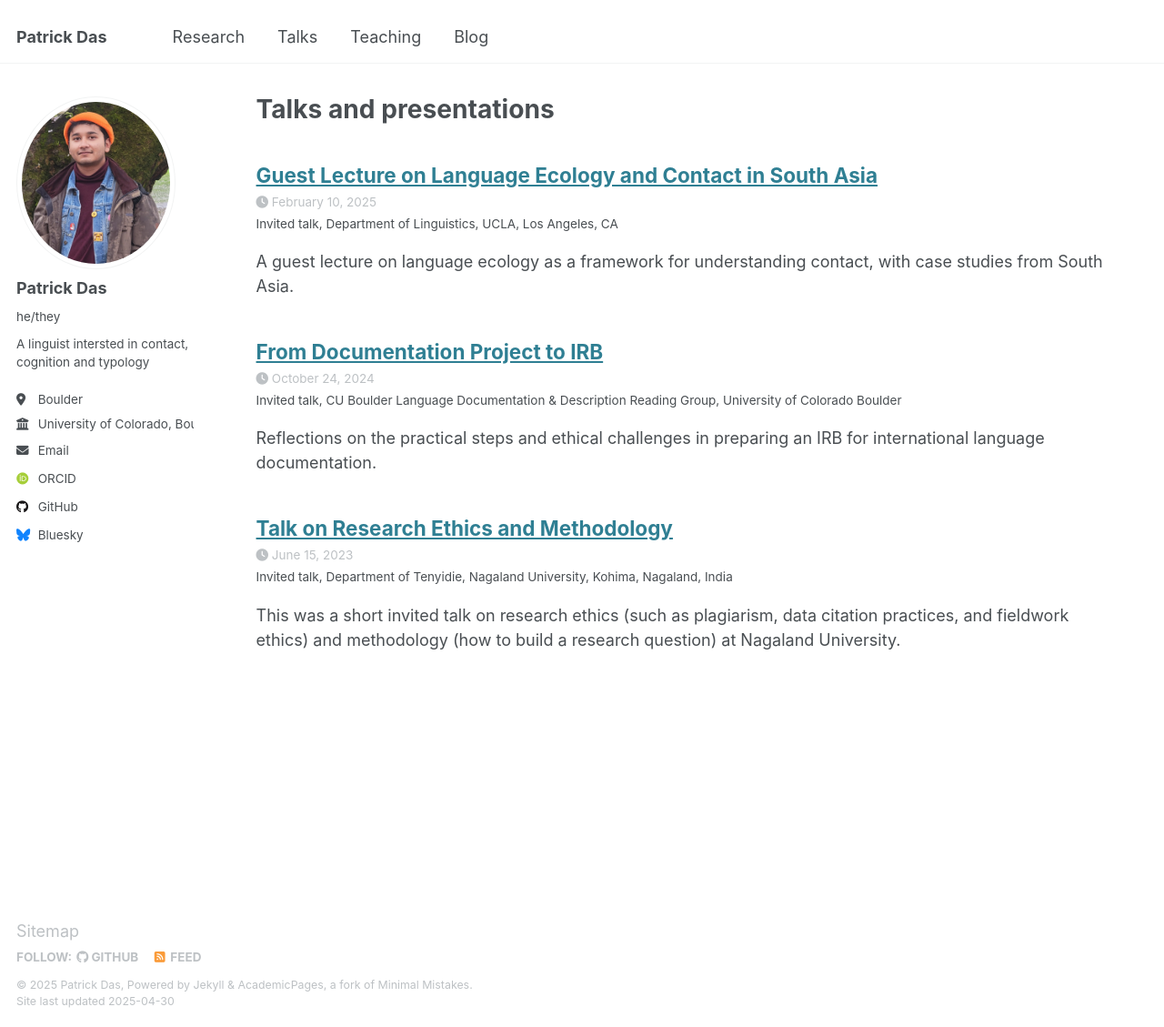
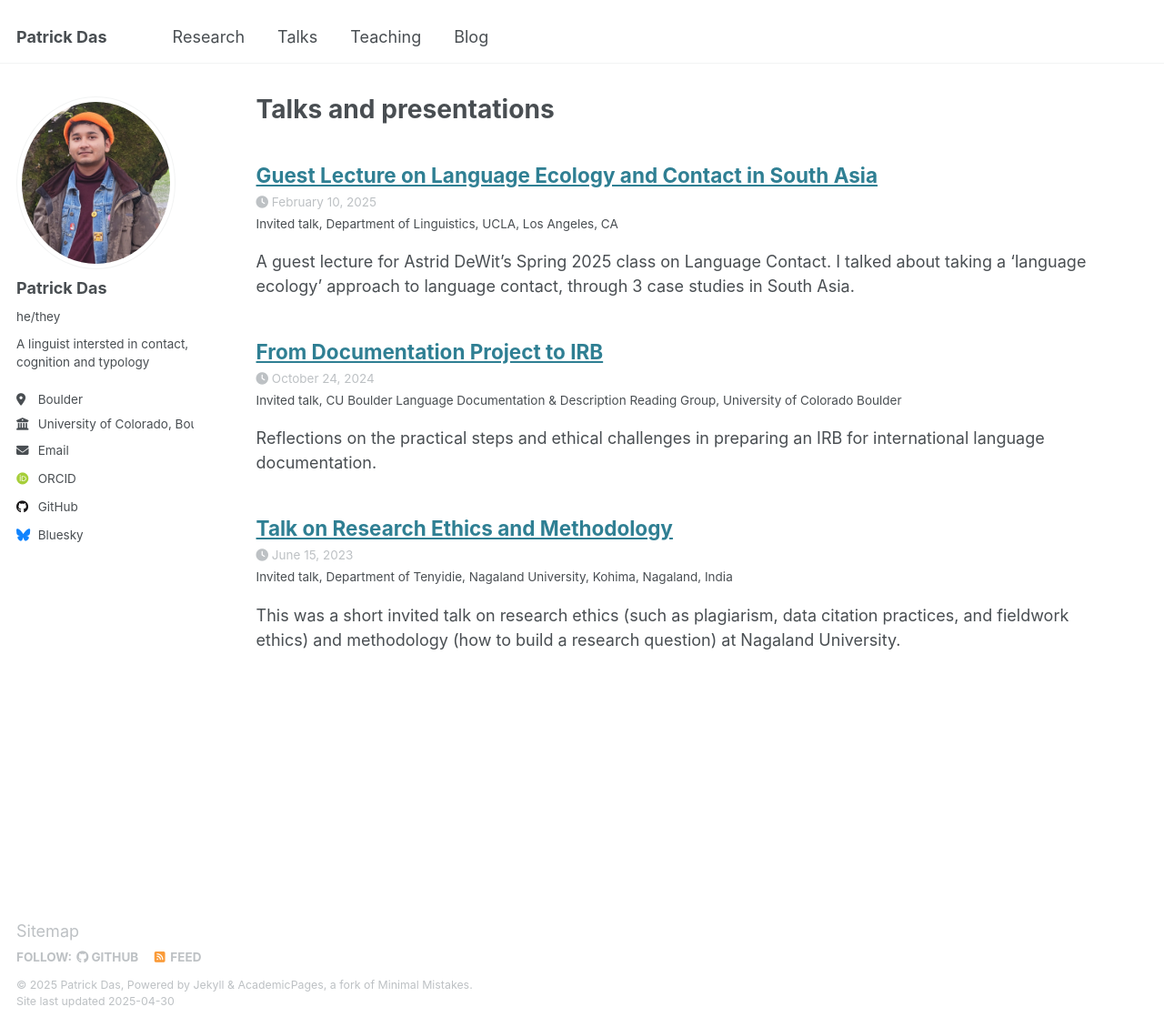
Before and after one commit to patrickdas/patrickdas.github.io, a Jekyll site: the page built from _pages/talks.html, in a window 1280 px wide and 1129 px high. Shown: the whole window at 91% size. Built offline with Jekyll 4.4.1, drawn with Linux system fonts in a browser that asks for light colours; some web fonts are replaced.

Commit message:
Update talk_ucla_contact_detailed.md

```diff
--- a/_talks/talk_ucla_contact_detailed.md
+++ b/_talks/talk_ucla_contact_detailed.md
@@ -6,7 +6,7 @@ permalink: /talks/ucla-contact-ecology/
 venue: "Department of Linguistics, UCLA"
 date: 2025-02-10
 location: "Los Angeles, CA"
-excerpt: "A guest lecture on language ecology as a framework for understanding contact, with case studies from South Asia."
+excerpt: "A guest lecture for Astrid DeWit’s Spring 2025 class on Language Contact. I talked about taking a ‘language ecology’ approach to language contact, through 3 case studies in South Asia."
 ---
 
 This guest lecture, delivered for Astrid DeWit's Spring 2025 class on Language Contact at UCLA, explored **language ecology** as a conceptual framework for understanding multilingual contact zones, with a focus on South Asia.
```
